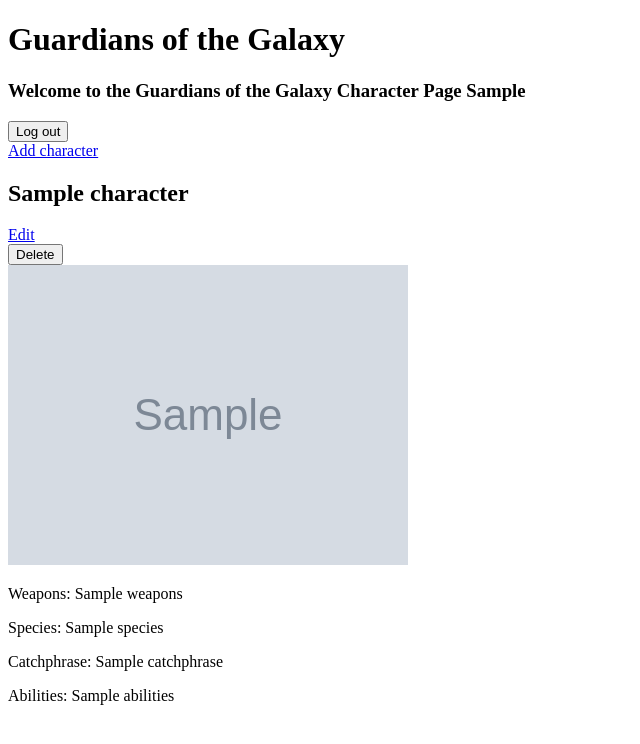
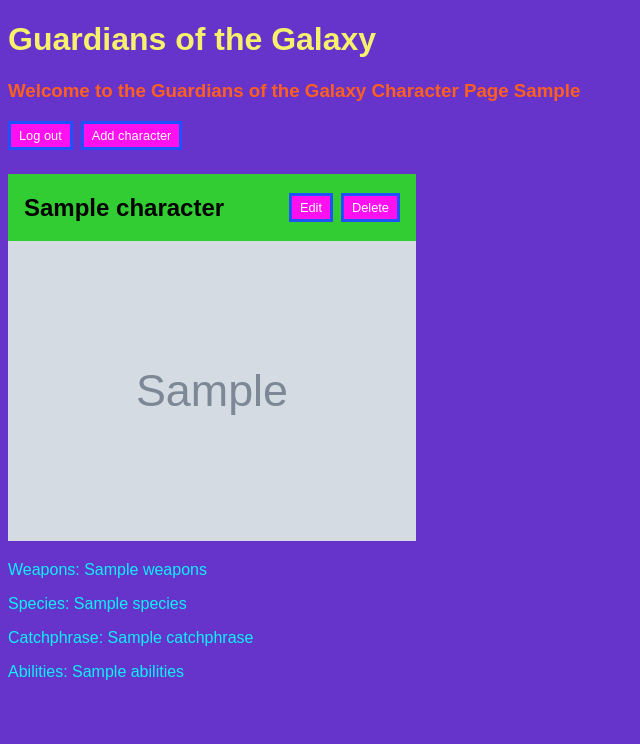
Before and after one commit to joyalk/gotg_character_app, a Flask app: page /characters in a window 1280 px wide. Shown: the top 744 px of the page, without its empty margins (0-640 px from the left). Run offline with Flask 3, Linux system fonts and the light colour scheme; the visitor is signed in with stand-in values (Sample User, id 1); grey boxes marked "Sample" are stand-in pictures; a database or web service that is not in the repository returns one stand-in record (values such as "Sample title"); some libraries are stand-ins or nearby versions.

Commit message:
stylistic features and images applied

```diff
--- /dev/null
+++ b/static/css/style.css
@@ -0,0 +1,59 @@
+body {
+    font-family: Arial, Helvetica, sans-serif;
+    background-color: rgb(102, 52, 202);
+}
+
+.characters {
+    display: grid;
+    grid-template-columns: repeat(auto-fill, minmax(400px, 1fr));
+    gap: 1.25rem;
+    margin-top: 1.5rem;
+}
+
+a,
+button {
+    border: 3px solid #1F51FF;
+    padding: 0.25rem 0.5rem;
+    background-color: rgb(255, 16, 240);
+    color: white;
+    font-size: 0.8rem;
+    text-decoration: none;
+    cursor: pointer;
+}
+
+.character h2 {
+    white-space: nowrap;
+    overflow: hidden;
+    text-overflow: ellipsis;
+}
+
+.character img {
+    width: 100%;
+    height: 300px;
+    object-fit: cover;
+}
+
+.character header {
+    display: flex;
+    align-items: center;
+    justify-content: space-between;
+    background-color: limegreen;
+    padding: 0 1rem;
+}
+
+.controls {
+    display: flex;
+    gap: 0.5rem;
+}
+
+h1 {
+    color: #F7F06D;
+}
+
+h3 {
+    color: #FF5F1F;
+}
+
+.character p {
+    color: #0FF0FC;
+}
--- a/templates/characters/edit.html
+++ b/templates/characters/edit.html
@@ -5,6 +5,7 @@
     <meta http-equiv="X-UA-Compatible" content="IE=edge">
     <meta name="viewport" content="width=device-width, initial-scale=1.0">
     <title>Document</title>
+    <link rel="stylesheet" href="/static/css/style.css">
 </head>
 <body>
 
--- a/templates/characters/index.html
+++ b/templates/characters/index.html
@@ -5,6 +5,7 @@
     <meta http-equiv="X-UA-Compatible" content="IE=edge">
     <meta name="viewport" content="width=device-width, initial-scale=1.0">
     <title>Document</title>
+    <link rel="stylesheet" href="/static/css/style.css">
 </head>
 <body>
     <h1>Guardians of the Galaxy</h1>
--- a/templates/characters/new.html
+++ b/templates/characters/new.html
@@ -5,6 +5,7 @@
     <meta http-equiv="X-UA-Compatible" content="IE=edge">
     <meta name="viewport" content="width=device-width, initial-scale=1.0">
     <title>Document</title>
+    <link rel="stylesheet" href="/static/css/style.css">
 </head>
 <body>
     <h1>Add Character</h1>
--- a/templates/sessions/new.html
+++ b/templates/sessions/new.html
@@ -5,6 +5,7 @@
     <meta http-equiv="X-UA-Compatible" content="IE=edge">
     <meta name="viewport" content="width=device-width, initial-scale=1.0">
     <title>Document</title>
+    <link rel="stylesheet" href="/static/css/style.css">
 </head>
 <body>
     <h1>Log in</h1>
--- a/templates/users/new.html
+++ b/templates/users/new.html
@@ -5,6 +5,7 @@
     <meta http-equiv="X-UA-Compatible" content="IE=edge">
     <meta name="viewport" content="width=device-width, initial-scale=1.0">
     <title>Document</title>
+    <link rel="stylesheet" href="/static/css/style.css">
 </head>
 <body>
     <h1>Sign up</h1>
```
